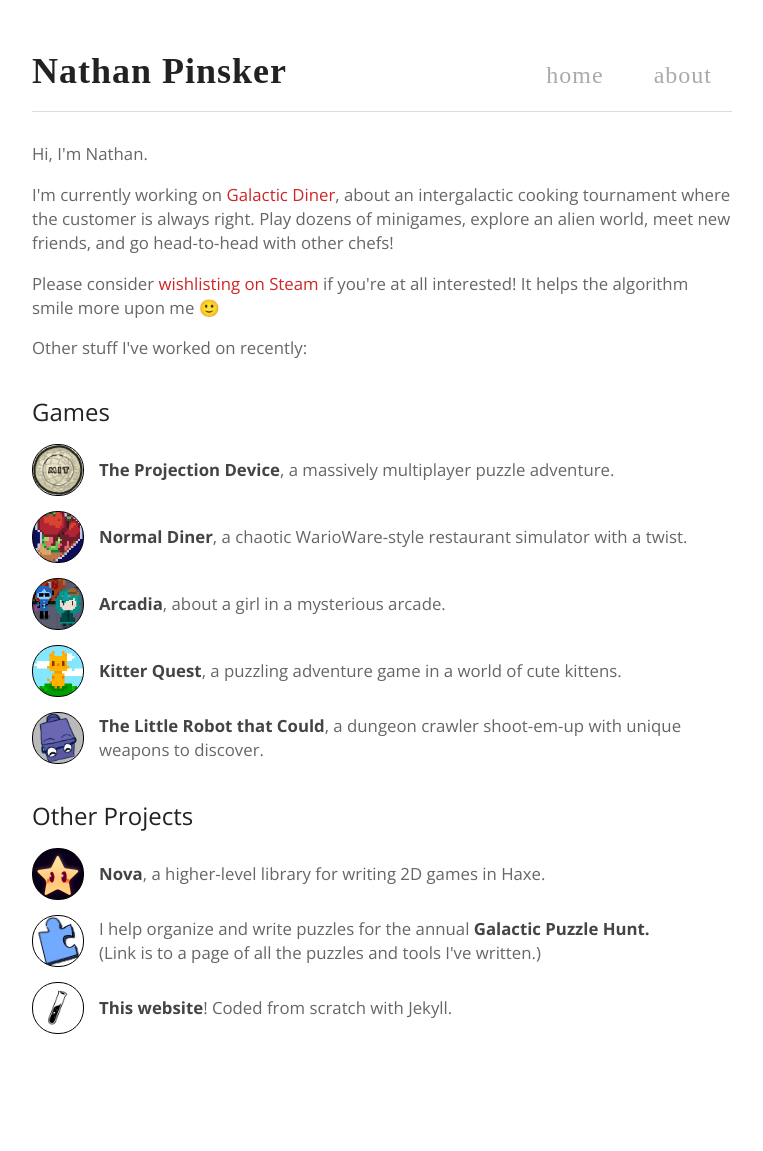
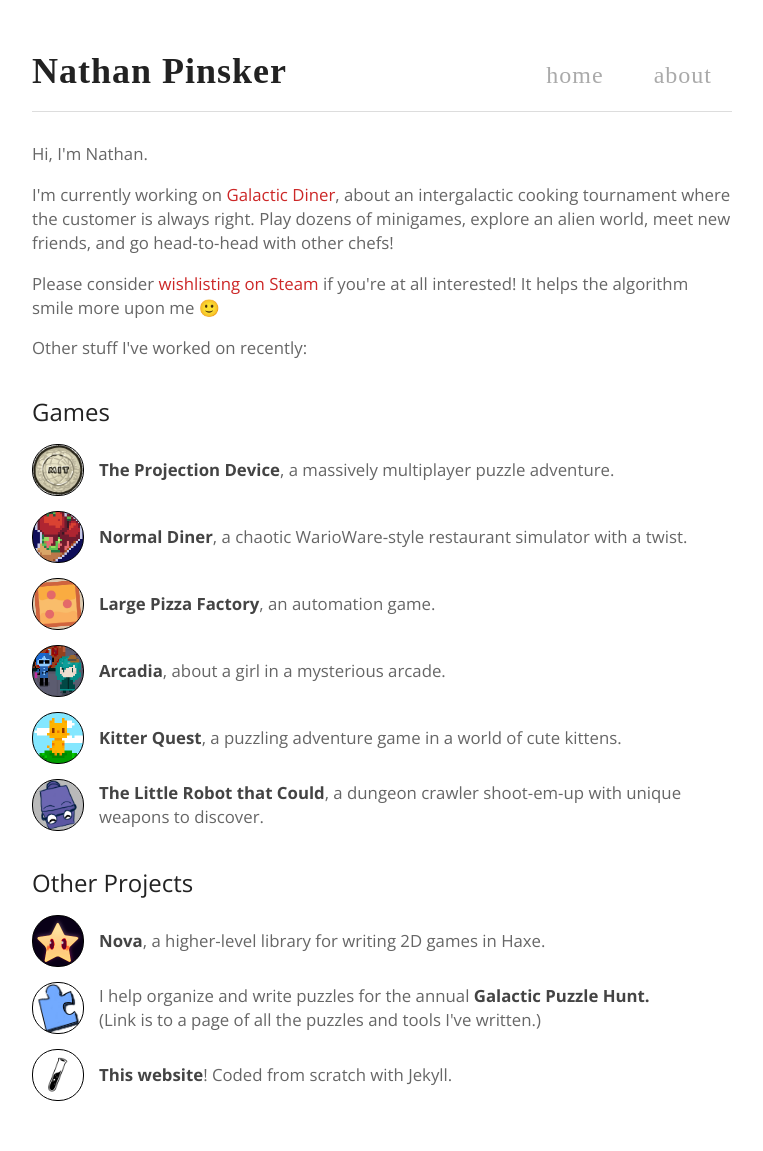
Before and after one commit to npinsker/npinsker.me, a Jekyll site: the page built from index.html, in a window 1280 px wide. Shown: the whole page, without its empty margins (258-1021 px from the left). Built offline with Jekyll 4.4.1, drawn with Linux system fonts in a browser that asks for light colours; some web fonts are replaced; before the commit the page ends 1084 px from its top, so only the background shows below that.

Commit message:
add large pizza factoyr

```diff
--- a/Gemfile
+++ b/Gemfile
@@ -27,3 +27,6 @@
 
 # Performance-booster for watching directories on Windows
 gem "wdm", "~> 0.1.1", :platforms => [:mingw, :x64_mingw, :mswin]
+
+
+gem "webrick", "~> 1.8"
--- a/_data/thumbnail_lists.yml
+++ b/_data/thumbnail_lists.yml
@@ -8,6 +8,11 @@
       description: a chaotic WarioWare-style restaurant simulator with a twist.
       link: https://npinsker.itch.io/normal-diner
       thumbnail: diner_thumb.png
+
+    - name: Large Pizza Factory
+      description: an automation game.
+      link: https://npinsker.itch.io/large-pizza-factory
+      thumbnail: pizza_thumb.png
 
     - name: Arcadia
       description: about a girl in a mysterious arcade.
--- a/about.html
+++ b/about.html
@@ -6,7 +6,7 @@
 
 <div class="section-header">About me</div>
 
-<p>I'm currently working on <a href="https://www.dinergame.com">Galactic Diner</a> full-time. (Please consider <a href="steam://advertise/1950230">wishlisting on Steam</a> if you're interested!)
+<p>I'm currently working on <a href="https://www.dinergame.com">Galactic Diner</a> full-time. Please consider <a href="steam://advertise/1950230">wishlisting on Steam</a> if you're interested!
 
 <p>My favorite kind of work is looking to "surprise and delight" in a game &mdash; from intricate gameplay systems that create depth, to little aesthetic touches that people might hardly notice. I've played games basically all my life, so I've tended more detail-oriented over time.</p>
 
```
Also changed, not shown: Gemfile.lock, assets/img/pizza_thumb.png (added).
